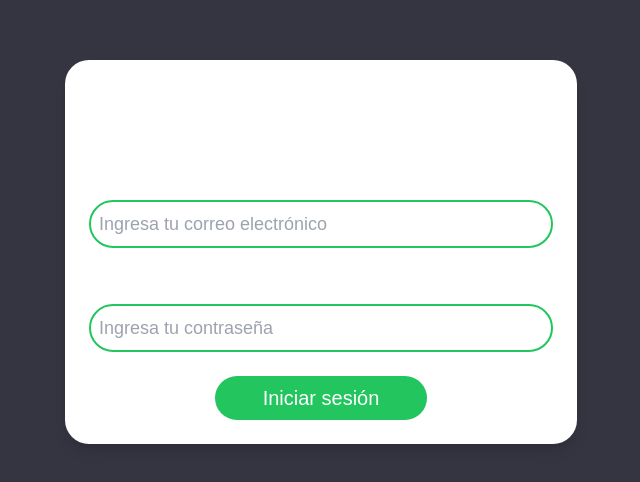
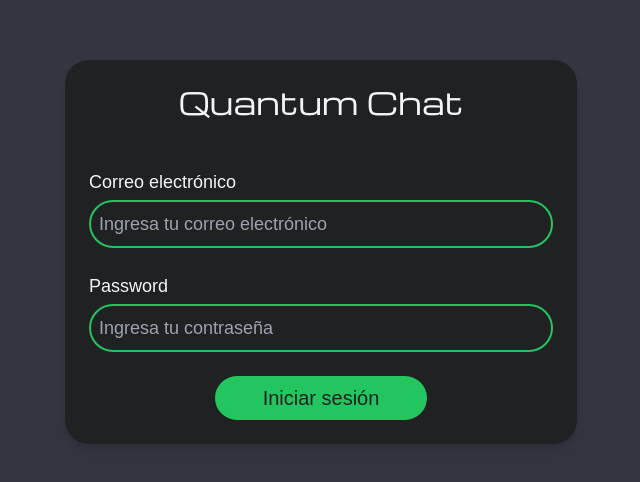
Before and after one commit to ProfessorByte/quantum-chat, a React (Vite) app: page /login in a window 1280 px wide. Shown: the part 148-630 px from the top of the page, without its empty margins (319-959 px from the left). Built offline with nearby package versions, Linux system fonts and the light colour scheme; no server answers.

Commit message:
Update UI components and add search functionality

```diff
--- a/src/components/Aside.jsx
+++ b/src/components/Aside.jsx
@@ -8,12 +8,14 @@ import {
 import PropTypes from "prop-types";
 import { useAuth } from "../hooks/useAuth";
 import { useState } from "react";
+import { SearchBar } from "./SearchBar";
 
 export const Aside = ({
   chats,
   isLoading,
   currentConversation,
   setCurrentConversation,
+  filterFunction,
 }) => {
   const [openSidebar, setOpenSidebar] = useState(true);
   const { user, logout } = useAuth();
@@ -40,7 +42,11 @@ export const Aside = ({
         }`}
       >
         <nav className="flex flex-col flex-1 h-full p-2 space-y-1">
-          <div className="flex-col flex-1 overflow-y-auto border-b border-white/20">
+          <div className="flex flex-col py-1 items-center justify-center text-center text-gray-100">
+            <span className="font-[Michroma] text-xl">Quantum Chat</span>
+            <SearchBar filterFunction={filterFunction} />
+          </div>
+          <div className="flex-col flex-1 overflow-y-auto border-b border-t py-1 border-white/20">
             <div className="flex flex-col gap-2 text-sm text-gray-100">
               {isLoading ? (
                 <div className="mx-auto mt-6">
@@ -108,4 +114,5 @@ Aside.propTypes = {
   isLoading: PropTypes.bool.isRequired,
   currentConversation: PropTypes.object,
   setCurrentConversation: PropTypes.func.isRequired,
+  filterFunction: PropTypes.func.isRequired,
 };
--- /dev/null
+++ b/src/components/SearchBar.jsx
@@ -0,0 +1,24 @@
+import { useState } from "react";
+import PropTypes from "prop-types";
+
+export const SearchBar = ({ filterFunction }) => {
+  const [search, setSearch] = useState("");
+
+  return (
+    <input
+      type="text"
+      name="search"
+      id="search"
+      value={search}
+      onChange={(e) => {
+        setSearch(e.target.value);
+        filterFunction(e.target.value);
+      }}
+      className="p-2 border-2 border-green-500 rounded-3xl bg-[#202123] text-lg my-3"
+    />
+  );
+};
+
+SearchBar.propTypes = {
+  filterFunction: PropTypes.func.isRequired,
+};
--- a/src/index.css
+++ b/src/index.css
@@ -14,7 +14,7 @@ body {
   min-width: 320px;
   min-height: 100vh;
   background-color: #343541;
-  color: white;
+  color: #f3f4f6;
   font-family: "Open Sans Variable", sans-serif;
 }
 
--- a/src/pages/Chats.jsx
+++ b/src/pages/Chats.jsx
@@ -94,11 +94,17 @@ const chatsReducer = (state = initialState, action) => {
 };
 
 export const Chats = () => {
-  const [{ chats, filteredChats, isLoading, currentChat }, dispatch] =
-    useReducer(chatsReducer, initialState);
+  const [{ filteredChats, isLoading, currentChat }, dispatch] = useReducer(
+    chatsReducer,
+    initialState
+  );
 
   const setCurrentConversation = (conversation) => {
     dispatch({ type: SET_CURRENT_CHAT, payload: conversation });
+  };
+
+  const searchChats = (search) => {
+    dispatch({ type: FILTER_CHATS, payload: search });
   };
 
   useEffect(() => {
@@ -120,6 +126,7 @@ export const Chats = () => {
         isLoading={isLoading}
         currentConversation={currentChat}
         setCurrentConversation={setCurrentConversation}
+        filterFunction={searchChats}
       />
       <Main currentConversation={currentChat} />
     </div>
--- a/src/pages/Login.module.css
+++ b/src/pages/Login.module.css
@@ -8,7 +8,7 @@
 }
 
 .formField input {
-  @apply p-2 border-2 border-green-500 rounded-3xl;
+  @apply p-2 border-2 border-green-500 rounded-3xl bg-[#202123] text-lg;
 }
 
 .sectionLogin {
@@ -16,11 +16,11 @@
 }
 
 .sectionLogin form {
-  @apply flex flex-col gap-6 text-lg bg-white p-6 rounded-3xl shadow-lg;
+  @apply flex flex-col gap-6 text-lg bg-[#202123] p-6 rounded-3xl shadow-lg;
 }
 
 .sectionLogin form button {
-  @apply p-2 bg-green-500 text-white rounded-3xl mx-auto px-12 text-xl hover:bg-green-600;
+  @apply p-2 bg-green-500 text-[#202123] rounded-3xl mx-auto px-12 text-xl hover:bg-green-600;
 }
 
 .error {
```
